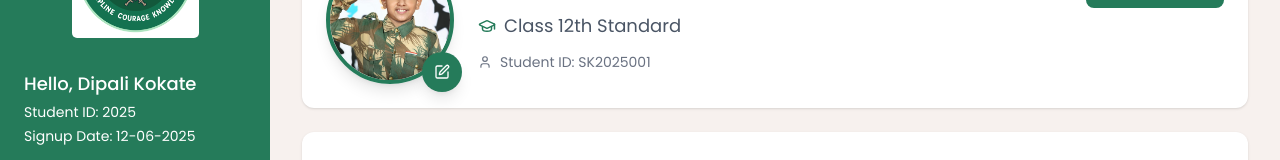
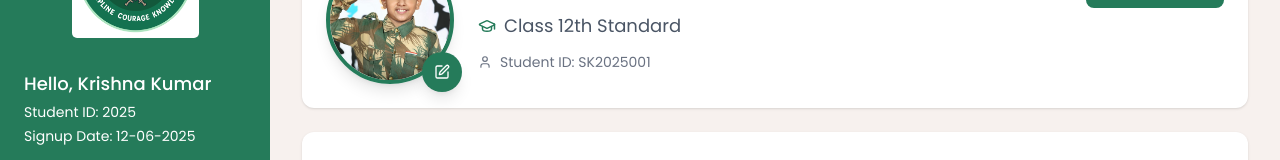
Before and after one commit to dipakokate22/Sainik-Updated, a Next.js app: page /StudentDashboard/profile in a window 1280 px wide. Shown: the part 172-332 px from the top of the page. Built offline with nearby package versions, Linux system fonts and the light colour scheme; no server answers.

Commit message:
student name change

```diff
--- a/src/app/StudentDashboard/Sidebar.tsx
+++ b/src/app/StudentDashboard/Sidebar.tsx
@@ -87,7 +87,7 @@ const Sidebar = ({ activePage }: SidebarProps) => {
           <img src="/Image/Sainik-logo.jpg" alt="Logo" className="w-[127px] h-[130px] rounded-[5px]" />
         </div>
         <div className="text-sm space-y-1">
-          <h2 className="font-medium text-lg">Hello, Dipali Kokate</h2>
+          <h2 className="font-medium text-lg">Hello, Krishna Kumar</h2>
           <p>Student ID: 2025</p>
           <p>Signup Date: 12-06-2025</p>
         </div>
```
